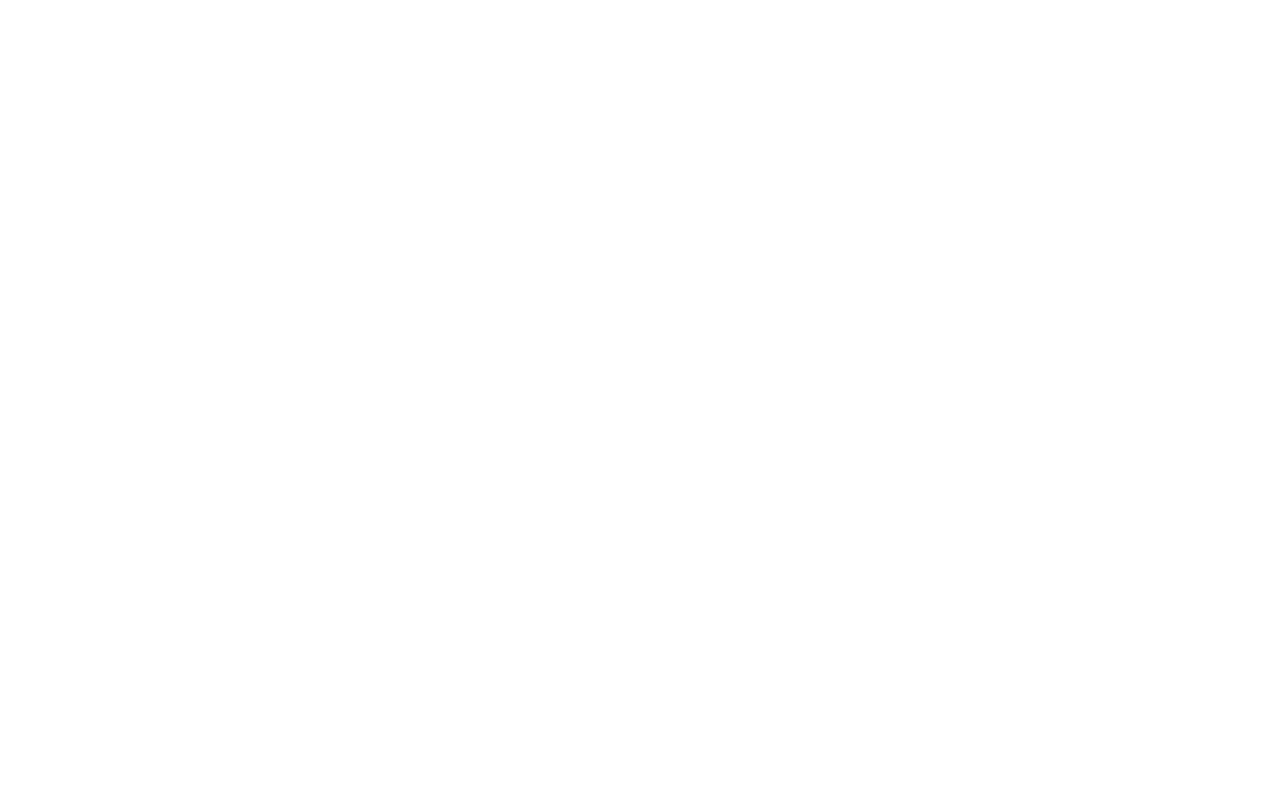
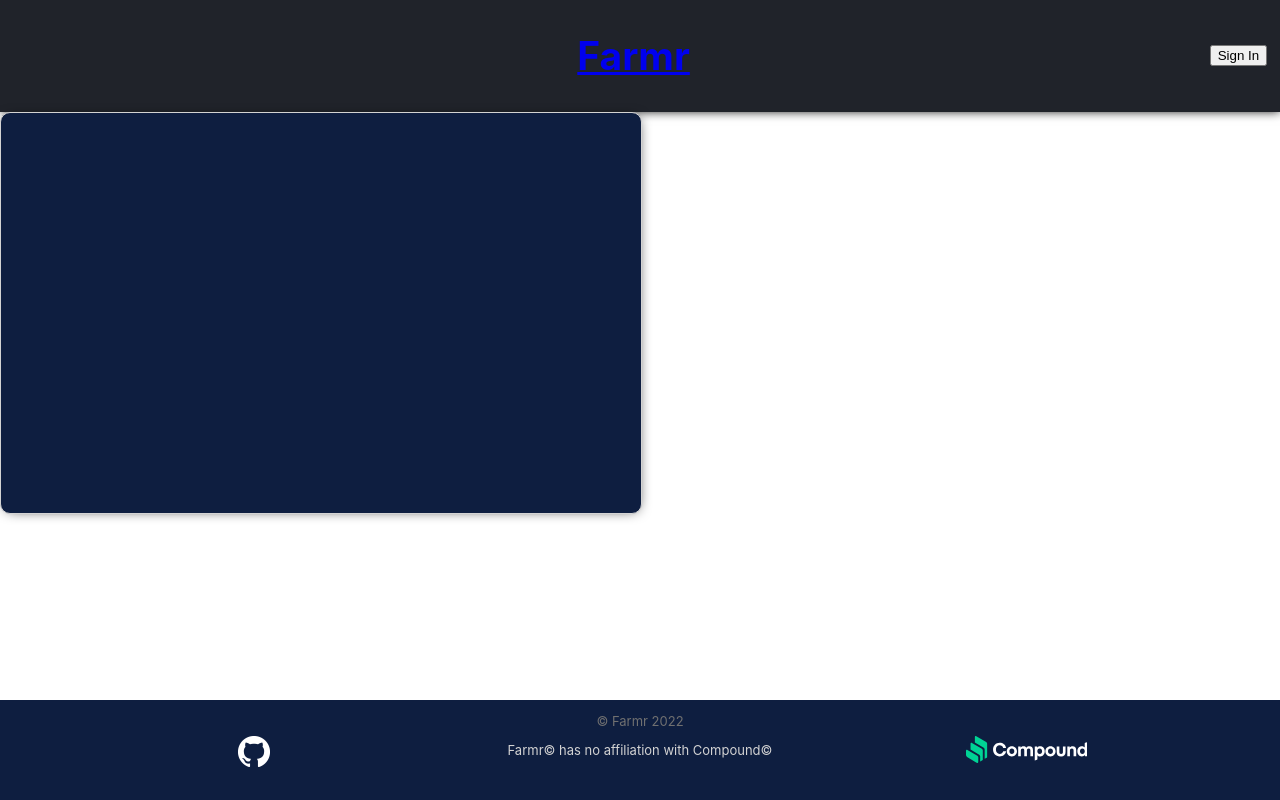
Before and after one commit to margyrop/Farmr, a React (Create React App) app: page /pair in a window 1280 px wide. Before the commit this address had no page. Built offline with nearby package versions, Linux system fonts and the light colour scheme; the HTML template or start-up script is replaced by a standard one.

Commit message:
Coin Pair

```diff
--- a/src/App.css
+++ b/src/App.css
@@ -165,6 +165,10 @@
   cursor: pointer;
 }
 
+.clickable {
+  cursor: pointer;
+}
+
 .footer {
   height: 100px;
   background-color: #0e1e40;
@@ -172,7 +176,12 @@
   flex-direction: row;
   justify-content: space-evenly;
   align-content: center;
-  color: white;
+  bottom: 0;
+  color: #707070;
+  left: 0;
+  position: fixed;
+  font-size: small;
+  width: 100%;
 }
 
 .footer .logo {
--- a/src/index.js
+++ b/src/index.js
@@ -2,6 +2,7 @@
 import ReactDOM from 'react-dom/client';
 import './index.css';
 import App from './App';
+import CoinPair from './views/CoinPair';
 import Rates from './views/Rates';
 import reportWebVitals from './reportWebVitals';
 import {
@@ -17,6 +18,7 @@
 
                 <Route path="rates" element={<Rates />} />
                 <Route path="app" element={<App/>} />
+                <Route path="pair" element={<CoinPair supply borrow/>} />
 
         </Routes>
     </BrowserRouter>,
--- /dev/null
+++ b/src/views/CoinPair.js
@@ -0,0 +1,41 @@
+import React from "react";
+import axios from "axios";
+import Layout from '../shared/Layout';
+
+
+
+class CoinPair extends React.Component {
+
+    constructor(props) {
+        super(props);
+        this.state = {
+            supply: props.supply,
+            borrow: props.borrow,
+        };
+
+    }
+
+    componentDidMount() {
+
+    }
+
+    render() {
+        return (
+            <Layout>
+                <div className="page-column">
+                    <div className="highlight-container">
+                        <div className="highlight">
+                            <h6>{this.state.supply.asset}</h6>
+
+                        </div>
+                    </div>
+                </div>
+            </Layout>
+        );
+    }
+
+
+
+}
+
+export default CoinPair;
--- a/src/views/Rates.js
+++ b/src/views/Rates.js
@@ -2,6 +2,7 @@
 import axios from "axios";
 import { logo_map } from '../shared/Constants';
 import Layout from '../shared/Layout';
+import { Link } from "react-router-dom";
 import { FontAwesomeIcon } from '@fortawesome/react-fontawesome'
 import { faRepeat } from '@fortawesome/free-solid-svg-icons'
 import { SUPPLY, BORROW, ASC, DESC } from '../shared/Constants';
@@ -71,7 +72,8 @@
                                 </div>
                                 <div className="highlight-column">
                                     <h6>Pair</h6>
-                                    <div className="highlight-inner">
+                                    <Link to="/pair" state={{ supply: this.state.highestYield, borrow: this.state.lowestBorrowRate }}>
+                                        <div className="highlight-inner clickable">
                                             {this.state.ratesLoading || !this.state.highestYield ? this.highlightLoading() :
                                                 (<div>
                                                     <div className="pair-header">
@@ -105,6 +107,7 @@
                                                 </div>)
                                             }
                                         </div>
+                                    </Link>
                                 </div>
                             </div>
                         </div>
@@ -237,15 +240,15 @@
         this.setState({
             highestYield: supplyRates[0],
             lowestBorrowRate: borrowRates[0],
-        }, this.calculateBorrowvolatility);
+        }, this.calculateBorrowVolatility);
     }
 
-    calculateBorrowvolatility() {
+    calculateBorrowVolatility() {
         axios.get(`http://localhost:3001/volatility/${this.state.lowestBorrowRate.cName}`).then((res) => {
-            console.log(res.data);
-            this.state.lowestBorrowRate.volatility = res.data;
+            var lowest = this.state.lowestBorrowRate;
+            lowest.volatility = res.data;
             this.setState({
-                lowestBorrowRate: { ...this.state.lowestBorrowRate }
+                lowestBorrowRate: { ...lowest }
             });
         });
     }
```
Lines whose indentation alone changed are shown as unchanged.
